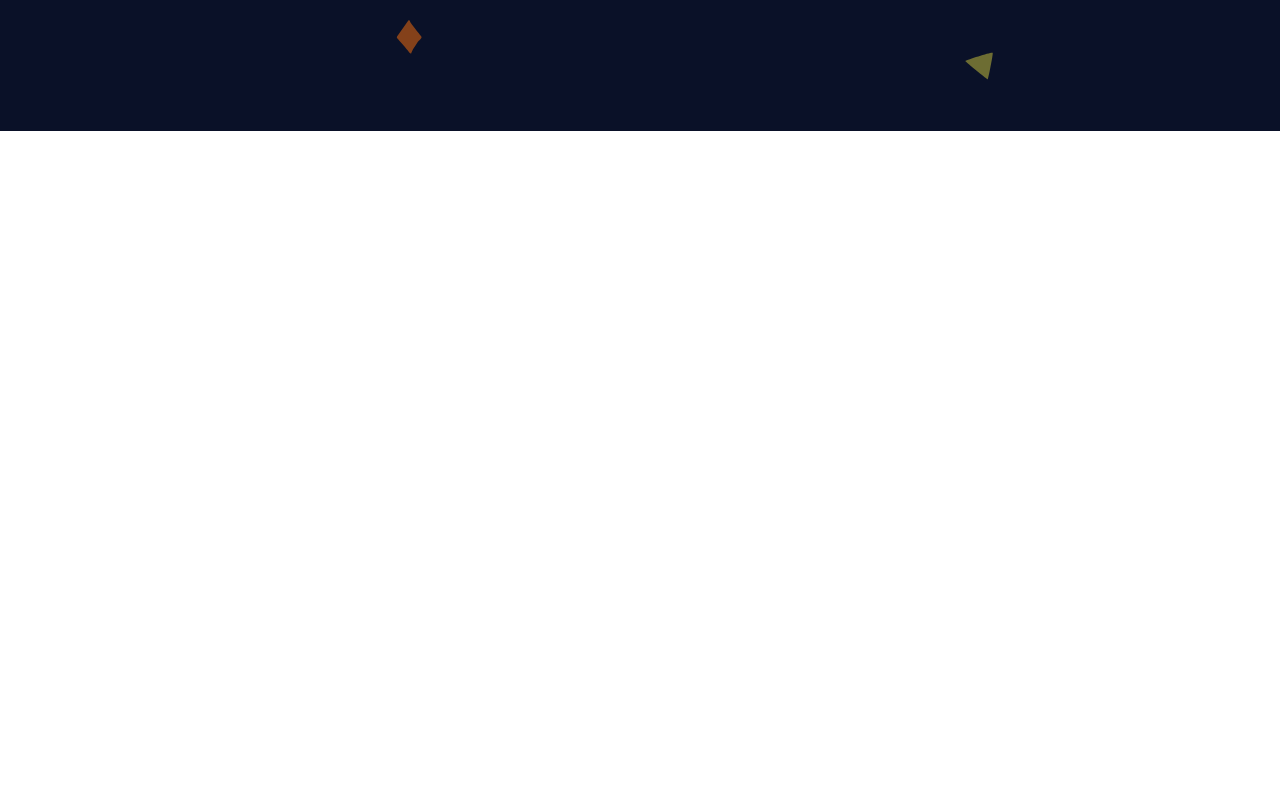
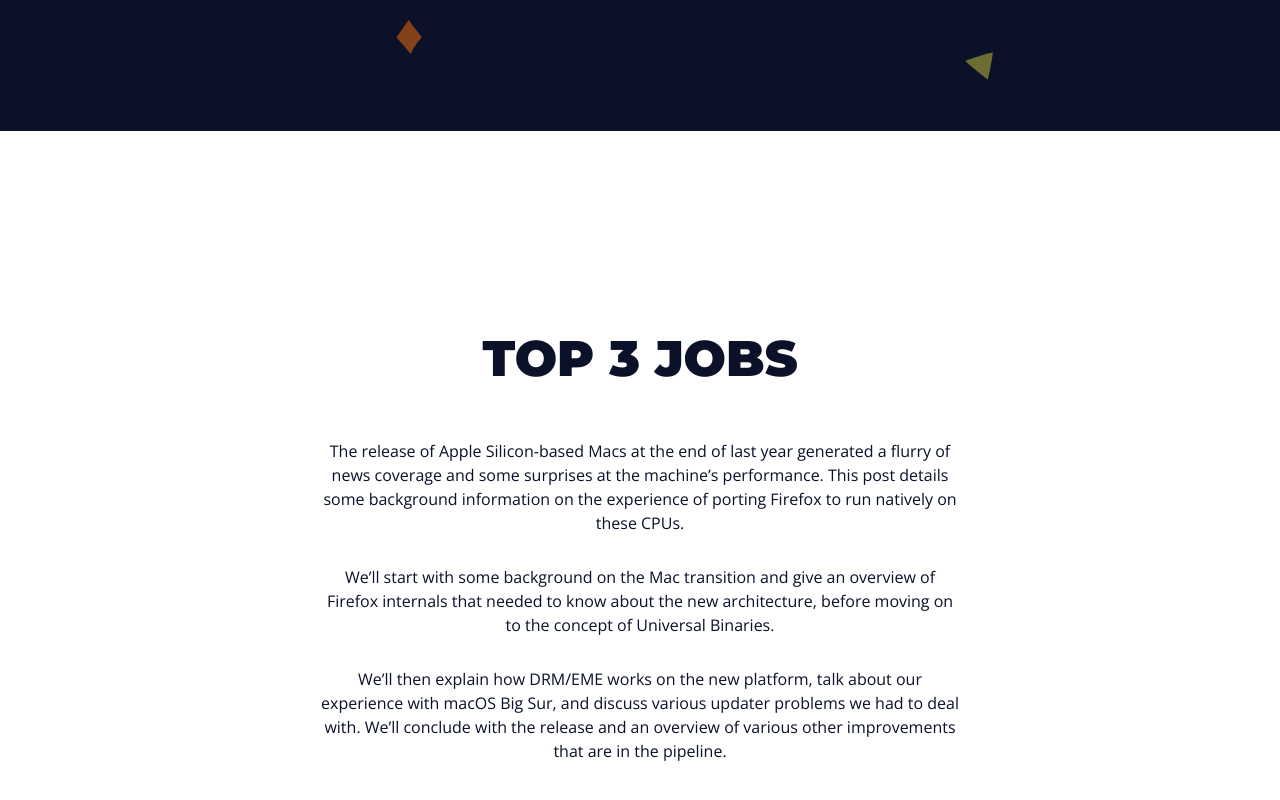
Before and after one commit to RogerioJunior/landing-page, a plain HTML site: page index.html in a window 1280 px wide. Shown: the part 794-1594 px from the top of the page. Drawn offline with nearby package versions, Linux system fonts and the light colour scheme.

Commit message:
developed section top3

```diff
--- a/assets/css/styles.css
+++ b/assets/css/styles.css
@@ -16,6 +16,7 @@
 
 html {
     font-size: 62.5%;
+    scroll-behavior: smooth;
 }
 
 body {
@@ -35,7 +36,10 @@
 }
 
 h2 {
-    font-size: 5.5rem;
+    font-size: 5rem;
+    margin-bottom: 5rem;
+    text-transform: uppercase;
+    line-height: 1.2;
 }
 
 h3 {
@@ -57,6 +61,10 @@
 a {
     text-decoration: none;
 }
+
+p {
+    margin-bottom: 3rem;
+}
 /*Elements FIM*/
 
 
@@ -70,6 +78,7 @@
 
 .white-bg {
     background: var(--white-color);
+    color: var(--primary-color);
 }
 
 .main-content {
@@ -162,14 +171,16 @@
     justify-content: center;
 }
 
-.intro-text-content h2 {
-    font-size: 5rem;
-    margin-bottom: 5rem;
-    text-transform: uppercase;
-    line-height: 1.2;
-}
-
 .intro-img img {
     max-width: 100%;
     height: auto;
 }
+
+.top3-content {
+    max-width: 64rem;
+    display: flex;
+    flex-flow: column wrap;
+    justify-content: center;
+    height: 100vh;
+    text-align: center;
+}
--- a/index.html
+++ b/index.html
@@ -23,8 +23,8 @@
 
             <nav>
                 <ul>
-                    <li><a href="#">Intro</a></li>
-                    <li><a href="#">top 3</a></li>
+                    <li><a href="#intro">Intro</a></li>
+                    <li><a href="#top3">top 3</a></li>
                     <li><a href="#">gallery</a></li>
                     <li><a href="#">work</a></li>
                     <li><a href="#">contact</a></li>
@@ -35,7 +35,7 @@
 
     <div class="menu-spacing"></div>
 
-    <section class="intro main-bg section">
+    <section id="intro" class="intro main-bg section">
         <div class="main-content intro-content">
         <div class="intro-text-content">
         <h2>January brings us Firefox 85</h2>
@@ -52,7 +52,21 @@
     </div>
     </section>
 
-    <section class="white-bg section">
+    <section id="top3" class="white-bg section">
+        <div class="main-content top3-content">
+            <h2>top 3 jobs</h2>
+            <p>The release of Apple Silicon-based Macs at the end of last year generated
+                 a flurry of news coverage and some surprises at the machine’s
+                 performance. This post details some background information on
+                  the experience of porting Firefox to run natively on these CPUs.</p>
+            <p>We’ll start with some background on the Mac transition and give an overview
+                 of Firefox internals that needed to know about the new architecture,
+                  before moving on to the concept of Universal Binaries.</p>
+            <p>We’ll then explain how DRM/EME works on the new platform, talk about our
+                 experience with macOS Big Sur, and discuss various updater problems we
+                  had to deal with. We’ll conclude with the release and an overview of
+                  various other improvements that are in the pipeline.</p>
+        </div>
 
     </section>
 
```
